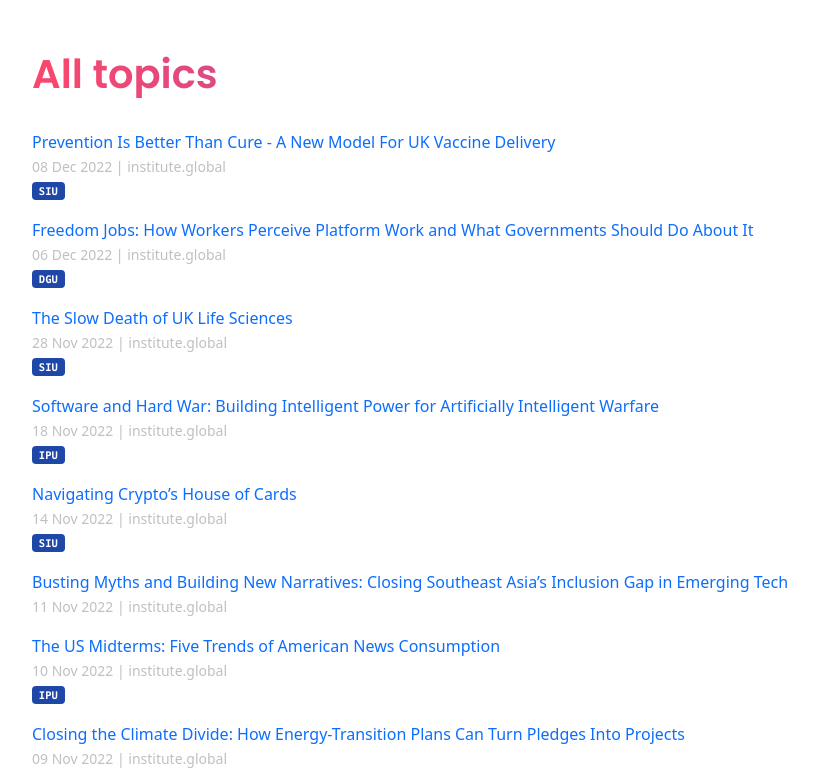
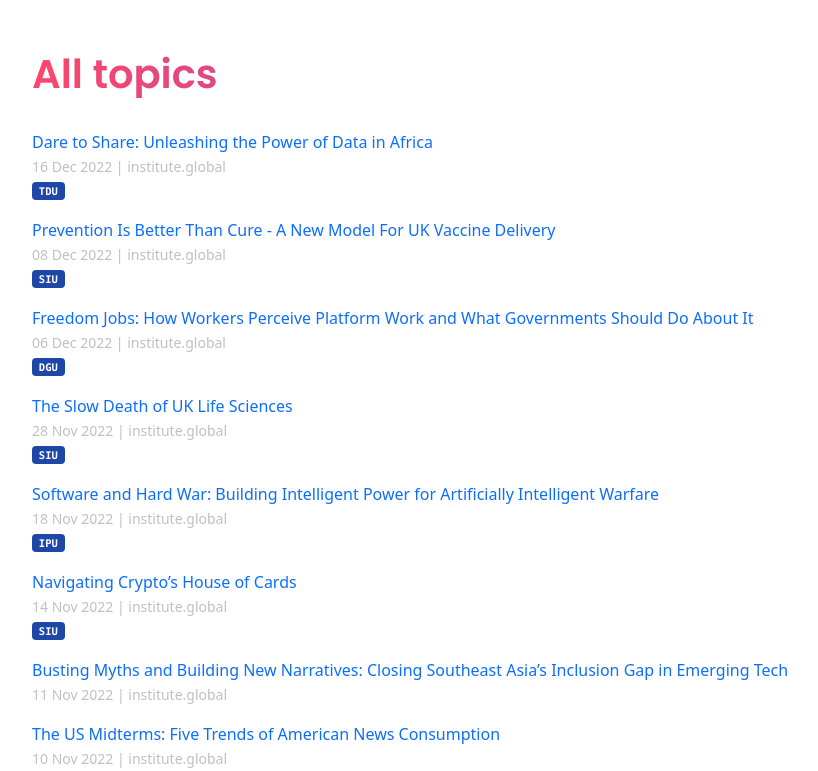
Before and after one commit to techpolicyio/techpolicyio.github.io, a Jekyll site: the page built from pages/home.md, in a window 1280 px wide and 900 px high, scrolled down 764 px, cut to the strip 129-900 px from the top of the window. Shown: the whole strip, without its empty margins (50-868 px from the left). Built offline with Jekyll 4.4.1, drawn with Linux system fonts in a browser that asks for light colours.

Commit message:
Update links.yml

```diff
--- a/_data/links.yml
+++ b/_data/links.yml
@@ -1593,3 +1593,7 @@
   url: https://institute.global/policy/prevention-better-cure-new-model-uk-vaccine-delivery
   date: 2022-12-08
   unit: siu
+- title: "Dare to Share: Unleashing the Power of Data in Africa"
+  url: https://institute.global/policy/dare-share-unleashing-power-data-africa
+  date: 2022-12-16
+  unit: tdu
```
